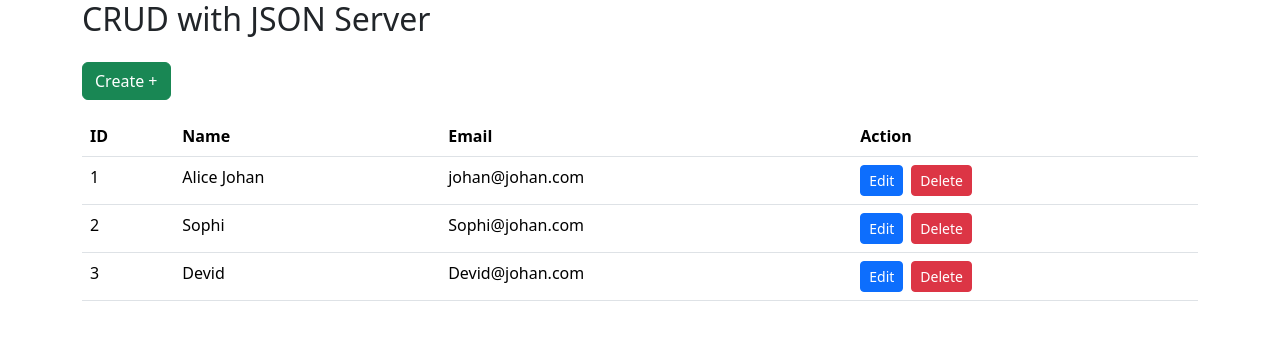
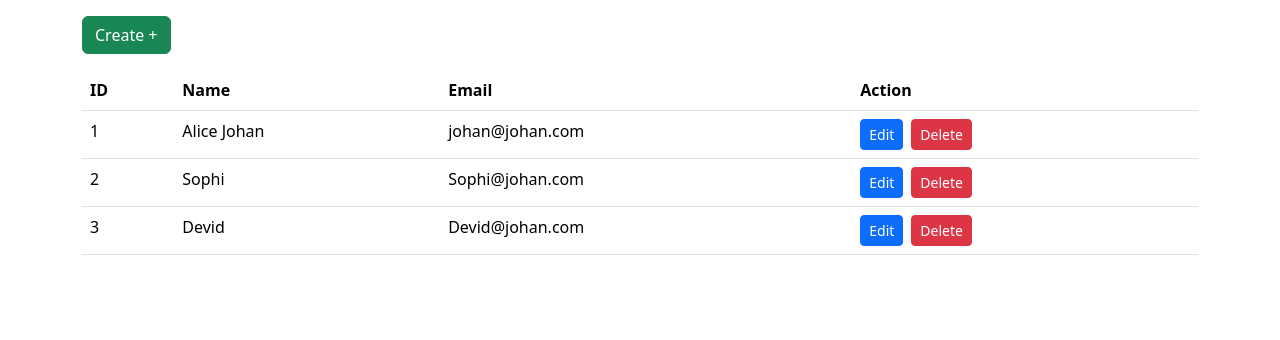
Before and after one commit to Kartiksardhara/crud-reduxdata, a React (Create React App) app: page / in a window 1280 px wide. Shown: the top 340 px of the page. Built offline with nearby package versions, Linux system fonts and the light colour scheme.

Commit message:
changes done

```diff
--- a/src/Home.jsx
+++ b/src/Home.jsx
@@ -12,7 +12,7 @@ function Home() {
   };
   return (
     <div className="container">
-      <h2>CRUD with JSON Server </h2>
+      {/* <h2>CRUD with JSON Server </h2> */}
       <Link to="/create" className="btn btn-success my-3 font-size-18">
         Create +
       </Link>
```
